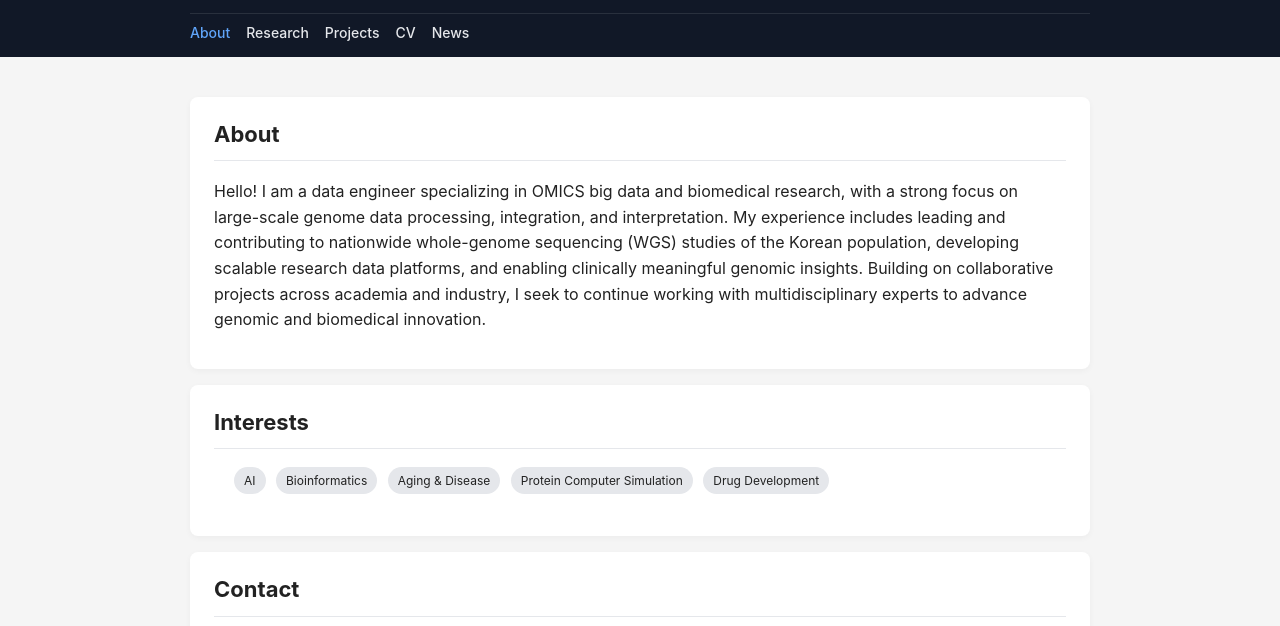
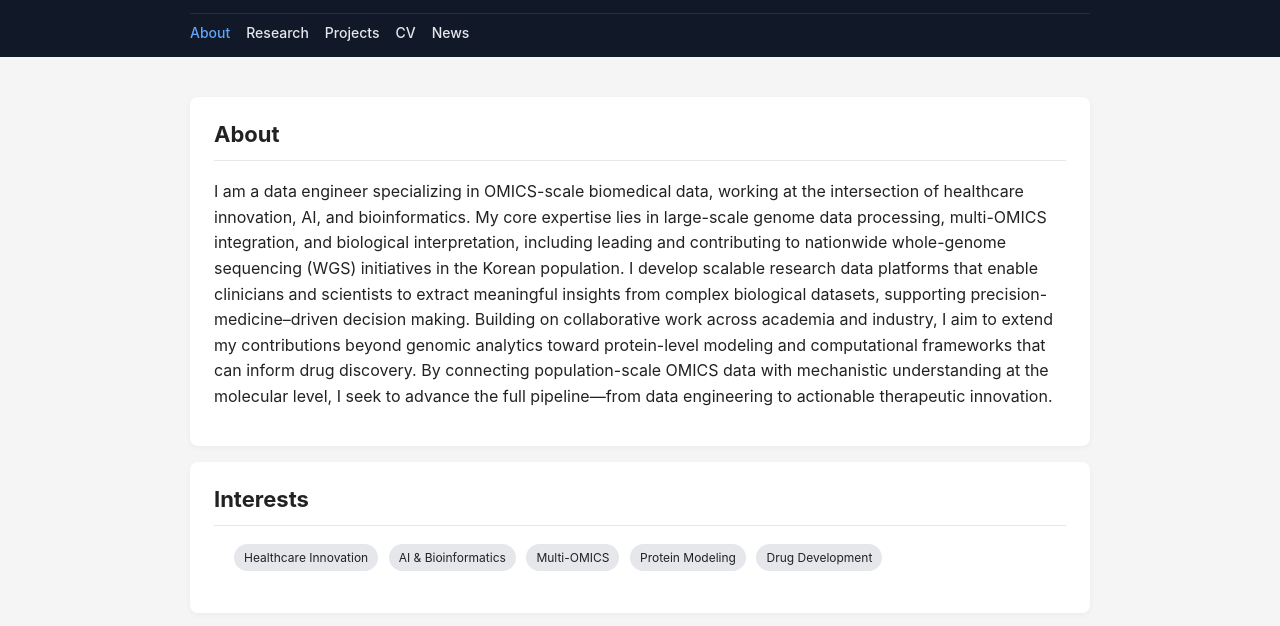
Before and after one commit to LoganLHJ/LoganLeeKr, a plain HTML site: page about/index.html in a window 1280 px wide. Shown: the part 129-755 px from the top of the page. Drawn offline with Linux system fonts and the light colour scheme.

Commit message:
apply new homepage template

```diff
--- a/about/index.html
+++ b/about/index.html
@@ -110,7 +110,9 @@
     <section>
       <h2>About</h2>
       <p>
-        Hello! I am a data engineer specializing in OMICS big data and biomedical research, with a strong focus on large-scale genome data processing, integration, and interpretation. My experience includes leading and contributing to nationwide whole-genome sequencing (WGS) studies of the Korean population, developing scalable research data platforms, and enabling clinically meaningful genomic insights. Building on collaborative projects across academia and industry, I seek to continue working with multidisciplinary experts to advance genomic and biomedical innovation.
+        I am a data engineer specializing in OMICS-scale biomedical data, working at the intersection of healthcare innovation, AI, and bioinformatics. My core expertise lies in large-scale genome data processing, multi-OMICS integration, and biological interpretation, including leading and contributing to nationwide whole-genome sequencing (WGS) initiatives in the Korean population. I develop scalable research data platforms that enable clinicians and scientists to extract meaningful insights from complex biological datasets, supporting precision-medicine–driven decision making.
+
+        Building on collaborative work across academia and industry, I aim to extend my contributions beyond genomic analytics toward protein-level modeling and computational frameworks that can inform drug discovery. By connecting population-scale OMICS data with mechanistic understanding at the molecular level, I seek to advance the full pipeline—from data engineering to actionable therapeutic innovation.
       </p>
     </section>
 
@@ -118,10 +120,10 @@
       <h2>Interests</h2>
       <ul>
       <div>
-        <span class="tag">AI</span>
-        <span class="tag">Bioinformatics</span>
-        <span class="tag">Aging & Disease</span>
-        <span class="tag">Protein Computer Simulation</span>
+        <span class="tag">Healthcare Innovation</span>
+        <span class="tag">AI & Bioinformatics</span>
+        <span class="tag">Multi-OMICS</span>
+        <span class="tag">Protein Modeling</span>
         <span class="tag">Drug Development</span>
       </div>
       </ul>
```
